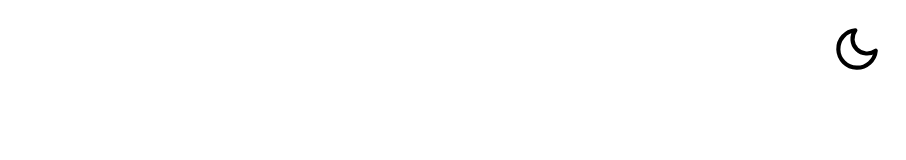
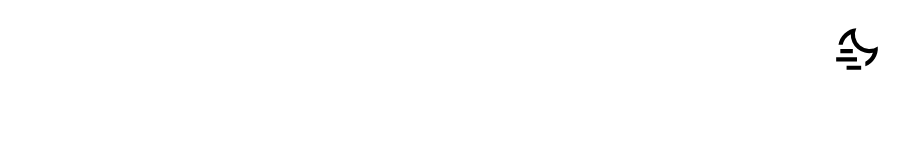
Before and after one commit to RGCSERG/gssr, a React (Vite) app in the folder gssr-react/: page / in a window 1280 px wide. Shown: the top 160 px of the page, without its empty margins (374-1280 px from the left). Built offline with nearby package versions, Linux system fonts and the light colour scheme.

Commit message:
changed theme icons

```diff
--- a/gssr-react/src/ThemeButton.tsx
+++ b/gssr-react/src/ThemeButton.tsx
@@ -1,5 +1,5 @@
 import { useEffect, useState } from "react";
-import { FiMoon, FiSun } from "react-icons/fi";
+import { RiMoonFoggyLine, RiSunCloudyLine } from "react-icons/ri";
 
 const ThemeButton = () => {
   const [theme, setTheme] = useState("");
@@ -35,21 +35,21 @@ const ThemeButton = () => {
   const handleThemeIcon = () => {
     if (theme === "light") {
       return (
-        <FiMoon
+        <RiMoonFoggyLine
           onClick={handleThemeSwitch}
           color="black"
           size="50"
           className="theme-button"
-        ></FiMoon>
+        ></RiMoonFoggyLine>
       );
     } else {
       return (
-        <FiSun
+        <RiSunCloudyLine
           onClick={handleThemeSwitch}
           color="white"
           size="50"
           className="theme-button"
-        ></FiSun>
+        ></RiSunCloudyLine>
       );
     }
   };
```
